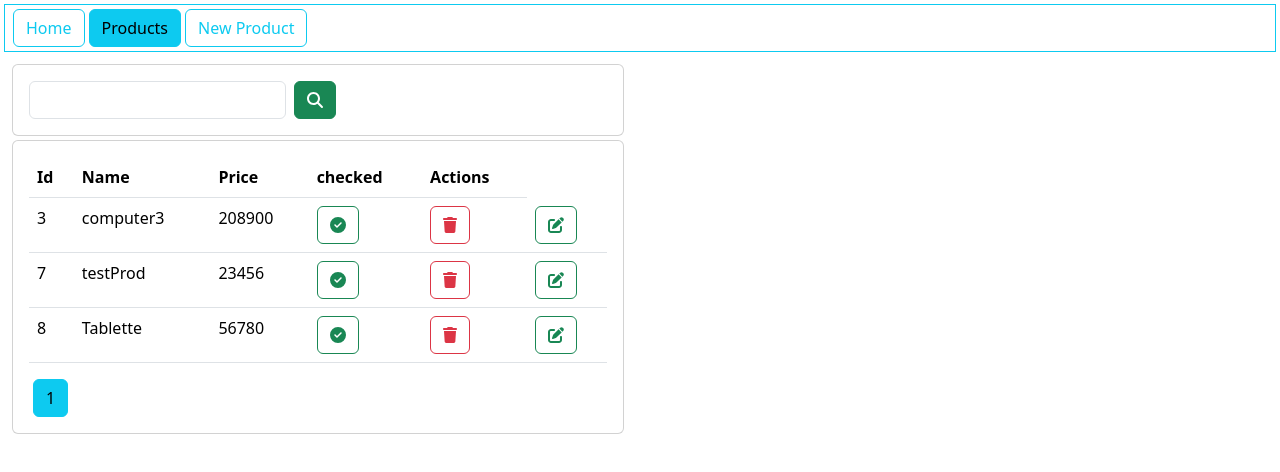
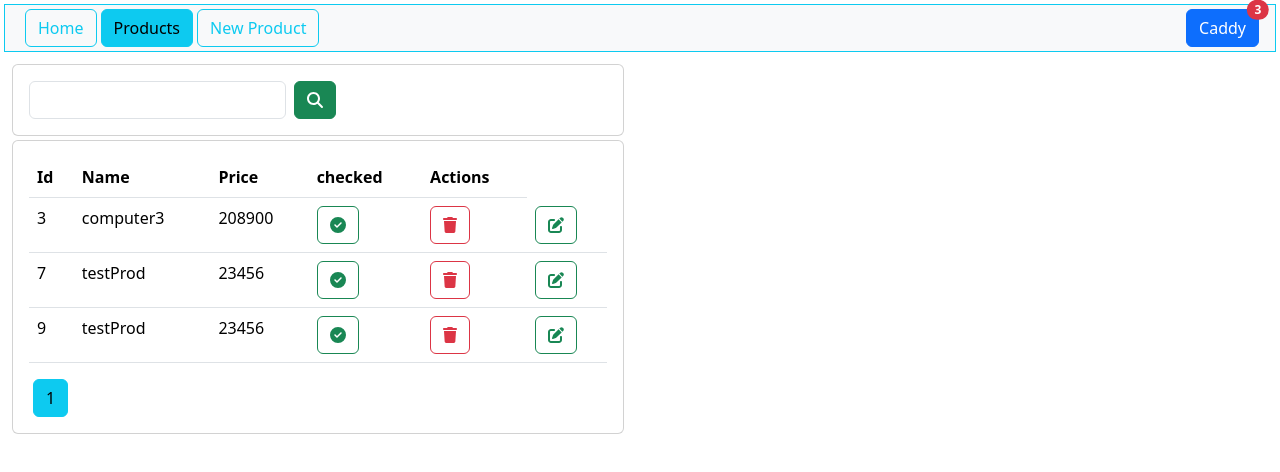
Before and after one commit to zoulou421/products-crud-jsonserver-app-axios, a React (Create React App) app: page /products in a window 1280 px wide. Shown: the top 472 px of the page. Built offline with nearby package versions, Linux system fonts and the light colour scheme; data requests are answered from the project's data file.

Commit message:
added : Stats Components//Badge as part of button to provide a counter

```diff
--- a/data/db.json
+++ b/data/db.json
@@ -10,12 +10,6 @@
       "id": "7",
       "name": "testProd",
       "price": "23456",
-      "checked": true
-    },
-    {
-      "id": "8",
-      "name": "Tablette",
-      "price": 56780,
       "checked": true
     },
     {
--- a/src/App.js
+++ b/src/App.js
@@ -8,6 +8,8 @@ import { useEffect, useState } from 'react';
 import NewProduct from './components/NewProduct';
 import EditProduct from './components/EditProduct';
 import { AppContext, useAppState } from './app/app';
+import Stats from './components/Stats';
+
 
 function App() {
   const [currentRoute, setCurrentRoute] = useState();
@@ -22,7 +24,8 @@ function App() {
     <AppContext.Provider value={useAppState()}>
 
       <BrowserRouter>
-        <nav className="m-1 p-1 border border-info">
+        <nav className="m-1 p-1 border border-info navbar navbar-expand-lg navbar-light bg-light">
+          <div class="container-fluid">
             <ul className="nav na-pills">
               <li>
                 <Link onClick={() => setCurrentRoute("home")}
@@ -43,9 +46,16 @@ function App() {
                     "btn btn-outline-info ms-1"} to={"/newProduct"}>New Product
                 </Link>
               </li>
+            </ul>
 
+            <ul className="nav navbar-nav">
+              <li>
+                <Stats />
+              </li>
             </ul>
+          </div>
         </nav>
+
         <Routes>
           <Route path="/home" element={<Home />}></Route>
           <Route path="/products" element={<Products />}></Route>
--- a/src/components/NewProduct.js
+++ b/src/components/NewProduct.js
@@ -37,7 +37,7 @@ export default function NewProduct() {
                                 <input onChange={(e) => SetChecked(e.target.value)} type="checkbox"
                                     checked={checked}
                                     className="form-check-input" />
-                                <label className="form-check-label">Checked:</label>
+                                <label className="form-check-label" htmlFor="flexCheckChecked">Checked:</label>
                             </div>
                             <div className="mb-3">
                                 <button className="btn btn-info-xm btn-primary">save product</button>
--- a/src/components/Products.js
+++ b/src/components/Products.js
@@ -172,14 +172,12 @@ export default function Products() {
                             <ul className="nav nav-pills">
                                 {
                                     (new Array(state.totalPages.totalElements).fill(0)).map((v, index) => (
-                                        <li>
+                                        <li key={index + 1}>
                                             <button onClick={() => handleGoToPage(index + 1)}
                                                 className={(index + 1) === state.currentPage ? "btn btn-info ms-1" : "btn btn-outline-info ms-1"}>{index + 1}</button>
                                         </li>
                                     ))
-
                                 }
-
                             </ul>
                         </div>
                     </div>
--- /dev/null
+++ b/src/components/Stats.js
@@ -0,0 +1,16 @@
+import React from 'react'
+import { useContext } from 'react'
+import { AppContext } from '../app/app'
+
+export default function Stats() {
+    const [state, setState] = useContext(AppContext);
+    return (
+        <button type="button" className="btn btn-primary position-relative">
+            Caddy
+            <span className="position-absolute top-0 start-100 translate-middle badge rounded-pill bg-danger">
+                {state.products.length}
+                <span className="visually-hidden">unread messages</span>
+            </span>
+        </button>
+    );
+}
```
Lines whose indentation alone changed are shown as unchanged.
